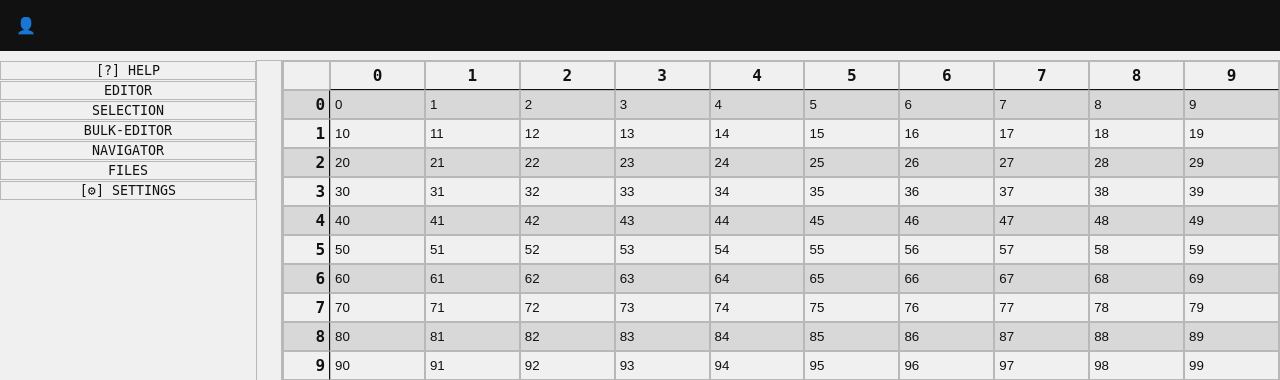
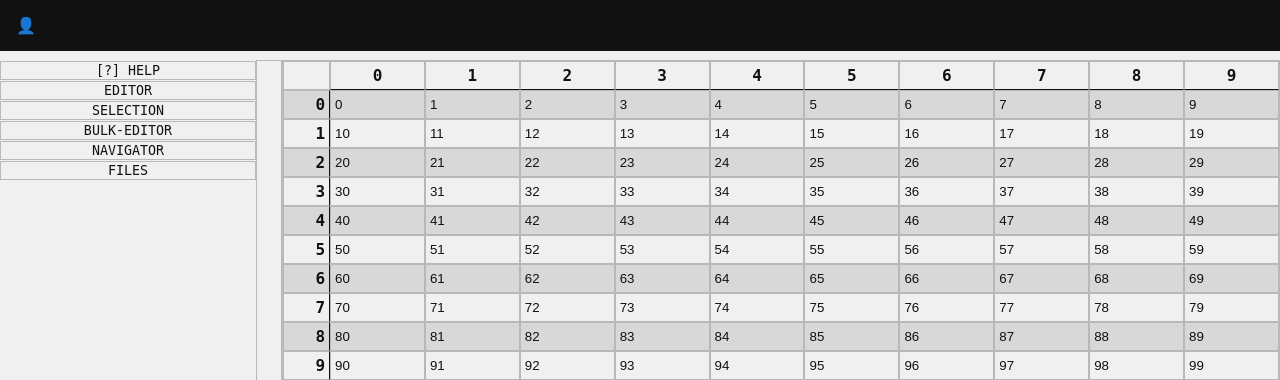
Before and after one commit to slz4025/mini-suite, a Flask app: page / in a window 1280 px wide. Shown: the top 380 px of the page. Run offline with Flask 3, Linux system fonts and the light colour scheme.

Commit message:
no spreadsheet settings

```diff
--- a/spreadsheet/app.py
+++ b/spreadsheet/app.py
@@ -17,11 +17,11 @@ import src.navigator as navigator
 import src.notifications as notifications
 import src.port as port
 import src.selection as selection
-import src.settings as settings
 
 import src.data.sheet as sheet
 import src.data.computer as computer
 import src.data.operations as operations
+
 
 app = Flask(__name__)
 htmx = HTMX(app)
@@ -94,6 +94,7 @@ def render_cell(session, cell_position, error):
 
 
 def render_body(session):
+    dark_mode = app.config["DARK_MODE"]
     null = render_null(session)
     notification_banner = notifications.render(session, False)
     show_command_palette = command_palette.get_show(session)
@@ -101,6 +102,7 @@ def render_body(session):
     port_html = port.render(session)
     body = render_template(
             "partials/body.html",
+            dark_mode=dark_mode,
             null=null,
             notification_banner=notification_banner,
             command_palette=command_palette_html,
@@ -120,17 +122,13 @@ def root():
     notifications.init(session)
     navigator.init(session)
 
-    # TODO: This should eventually be done for the user
-    # or for the user for the sheet.
-    settings.init(session)
-
     # TODO: This should eventually be done only on the creation of the sheet.
     sheet.init(DEBUG)
 
     body = render_body(session)
     return render_template(
         "index.html",
-        data=body,
+        body=body,
         )
 
 
@@ -669,31 +667,6 @@ def files_save():
     return resp
 
 
-@app.route("/settings/toggle", methods=['PUT'])
-@errors.handler
-def settings_toggler():
-    assert htmx is not None
-
-    show_settings = command_palette.get_show_settings(session)
-    command_palette.set_show_settings(session, not show_settings)
-
-    html = settings.render(session)
-    return html
-
-
-@app.route("/settings/render-mode/<render_mode>", methods=['PUT'])
-@errors.handler
-def render_mode(render_mode):
-    assert htmx is not None
-
-    settings.set(session, render_mode)
-
-    notifications.set_info(session, "Updated render mode.")
-    resp = Response()
-    resp.headers['HX-Trigger'] = "notification"
-    return resp
-
-
 @app.route("/navigator/dimensions", methods=['PUT'])
 @errors.handler
 def navigator_dimensions():
@@ -721,4 +694,4 @@ def navigator_move_increments():
 
 
 if __name__ == "__main__":
-    serve(app, host='0.0.0.0', port=5000)
+    serve(app, host='0.0.0.0', port=app.config["PORT"])
--- a/spreadsheet/config.py
+++ b/spreadsheet/config.py
@@ -1,3 +1,7 @@
 class Config(object):
     DEBUG = True
     SECRET_KEY = b'i\xf5\x96s>\x82\x8b|\xdbIm\xaa\xf5\xd4b\x0b'
+
+    # SETTINGS
+    PORT = 5000
+    DARK_MODE = False
--- a/spreadsheet/src/command_palette.py
+++ b/spreadsheet/src/command_palette.py
@@ -5,7 +5,6 @@ import src.editor as editor
 import src.files as files
 import src.navigator as navigator
 import src.selection as selection
-import src.settings as settings
 
 
 def get_show(session):
@@ -71,15 +70,6 @@ def set_show_files(session, show_files):
     session["show-files"] = str(show_files)
 
 
-def get_show_settings(session):
-    show_settings = session["show-settings"] == 'True'
-    return show_settings
-
-
-def set_show_settings(session, show_settings):
-    session["show-settings"] = str(show_settings)
-
-
 def render(session):
     show_command_palette = get_show(session)
     show_help = get_show_help(session)
@@ -89,7 +79,6 @@ def render(session):
     bulk_editor_html = bulk_editor.render(session)
     navigator_html = navigator.render(session)
     files_html = files.render(session)
-    settings_html = settings.render(session)
 
     command_palette = render_template(
             "partials/command_palette.html",
@@ -100,7 +89,6 @@ def render(session):
             bulk_editor=bulk_editor_html,
             navigator=navigator_html,
             files=files_html,
-            settings=settings_html,
     )
     return command_palette
 
@@ -121,5 +109,3 @@ def init(session):
     set_show_navigator(session, show_navigator)
     show_files = False
     set_show_files(session, show_files)
-    show_settings = False
-    set_show_settings(session, show_settings)
--- a/spreadsheet/src/settings.py
+++ /dev/null
@@ -1,45 +0,0 @@
-from dataclasses import dataclass
-from flask import render_template
-
-import src.command_palette as command_palette
-
-
-@dataclass
-class Settings:
-    render_mode: str
-
-
-def init(session):
-    render_mode = "light"
-
-    set(
-        session,
-        render_mode=render_mode,
-    )
-
-
-def set(
-    session,
-    render_mode=None,
-):
-    if render_mode is not None:
-        session["render-mode"] = render_mode
-
-
-def get(session):
-    render_mode = session["render-mode"]
-
-    return Settings(
-        render_mode=render_mode,
-    )
-
-
-def render(session):
-    show_settings = command_palette.get_show_settings(session)
-    current_settings = get(session)
-
-    return render_template(
-        "partials/settings.html",
-        show_settings=show_settings,
-        render_mode=current_settings.render_mode,
-    )
--- /dev/null
+++ b/spreadsheet/static/dark_variables.css
@@ -0,0 +1,6 @@
+:root {
+  --background-color: #0F0F0F;
+  --main-color: #EEEEEE;
+  --secondary-color: #383838;
+  --shade-color: #272727;
+}
--- a/spreadsheet/static/dark_variables.json
+++ /dev/null
@@ -1,6 +0,0 @@
-{
-  "--background-color": "#0F0F0F",
-  "--main-color": "#EEEEEE",
-  "--secondary-color": "#383838",
-  "--shade-color": "#272727"
-}
--- a/spreadsheet/static/key_bindings.js
+++ b/spreadsheet/static/key_bindings.js
@@ -20,9 +20,6 @@ window.addEventListener('keyup', function(event) {
       case '5':
         document.getElementById("files-toggler").click();
         break
-      case '6':
-        document.getElementById("settings-toggler").click();
-        break;
 
       // bulk edit
       case 'x':
--- /dev/null
+++ b/spreadsheet/static/light_variables.css
@@ -0,0 +1,6 @@
+:root {
+  --background-color: #F0F0F0;
+  --main-color: #111111;
+  --secondary-color: #B8B8B8;
+  --shade-color: #D8D8D8;
+}
--- a/spreadsheet/static/light_variables.json
+++ /dev/null
@@ -1,6 +0,0 @@
-{
-  "--background-color": "#F0F0F0",
-  "--main-color": "#111111",
-  "--secondary-color": "#B8B8B8",
-  "--shade-color": "#D8D8D8"
-}
--- a/spreadsheet/static/style.css
+++ b/spreadsheet/static/style.css
@@ -5,11 +5,6 @@
 }
 
 :root {
-  --background-color: #F0F0F0;
-  --main-color: #111111;
-  --secondary-color: #B8B8B8;
-  --shade-color: #D8D8D8;
-
   --info-color: #0F0F0F;
   --info-background-color: #00B800;
   --error-color: #F0F0F0;
--- a/spreadsheet/templates/index.html
+++ b/spreadsheet/templates/index.html
@@ -9,7 +9,6 @@
     <script src="/static/key_bindings.js"></script>
     <script src="/static/selection.js"></script>
   </head>
-  <body>
-    {{ data|safe }}
-  </body>
+
+  {{ body|safe }}
 </html>
--- a/spreadsheet/templates/partials/body.html
+++ b/spreadsheet/templates/partials/body.html
@@ -1,3 +1,11 @@
+<body>
+  {% if dark_mode %}
+  <link rel="stylesheet" type="text/css" href="/static/dark_variables.css">
+  {% else %}
+  <link rel="stylesheet" type="text/css" href="/static/light_variables.css">
+  {% endif %}
+  <link rel="stylesheet" type="text/css" href="/static/style.css">
+
   {{notification_banner|safe }}
   <div class="wrapper">
     {{ command_palette|safe }}
@@ -27,3 +35,4 @@
       {{ data|safe }}
     </div>
   </div>
+</body>
--- a/spreadsheet/templates/partials/command_palette.html
+++ b/spreadsheet/templates/partials/command_palette.html
@@ -85,18 +85,4 @@
     {% endif %}
   </button>
   {{ files|safe }}
-  <button
-      id="settings-toggler"
-      class="toggler"
-      hx-put="/settings/toggle"
-      hx-trigger="click"
-      hx-target="#settings"
-      hx-swap="outerHTML"
-  >
-    [⚙] SETTINGS
-    {% if show_help %}
-    [Ctrl+6]
-    {% endif %}
-  </button>
-  {{ settings|safe }}
 </div>
--- a/spreadsheet/templates/partials/settings.html
+++ /dev/null
@@ -1,34 +0,0 @@
-<div
-  id="settings"
-  class="section"
-  style="display: {{ 'none' if not show_settings else 'inherit' }};"
->
-  <h2>[⚙] SETTINGS</h2>
-
-  <script>
-    // I could not make htmx update just a css link full of variables.
-    // I'm using JavaScript to handle this instead.
-    async function change_render_mode(render_mode) {
-      const resp = await fetch(`/static/${render_mode}_variables.json`);
-      const json = await resp.json();
-      const style = document.documentElement.style;
-      Object.entries(json).forEach(([key, value]) => {
-        style.setProperty(key, value);
-      });
-      htmx.ajax('PUT', `/settings/render-mode/${render_mode}`, '#null');
-    }
-  </script>
-
-  <div class="inner">
-    <label for="render-mode">Render Mode</label>
-    <select
-        id="render-mode"
-        value="{{ render_mode }}"
-        onchange="change_render_mode(this.value)"
-        style="width: auto;"
-    >
-      <option value="light" {{ "selected" if render_mode == "light" }}>Light Mode</option>
-      <option value="dark" {{ "selected" if render_mode == "dark" }}>Dark Mode</option>
-    </select>
-  </div>
-</div>
```
Lines whose indentation alone changed are shown as unchanged.
